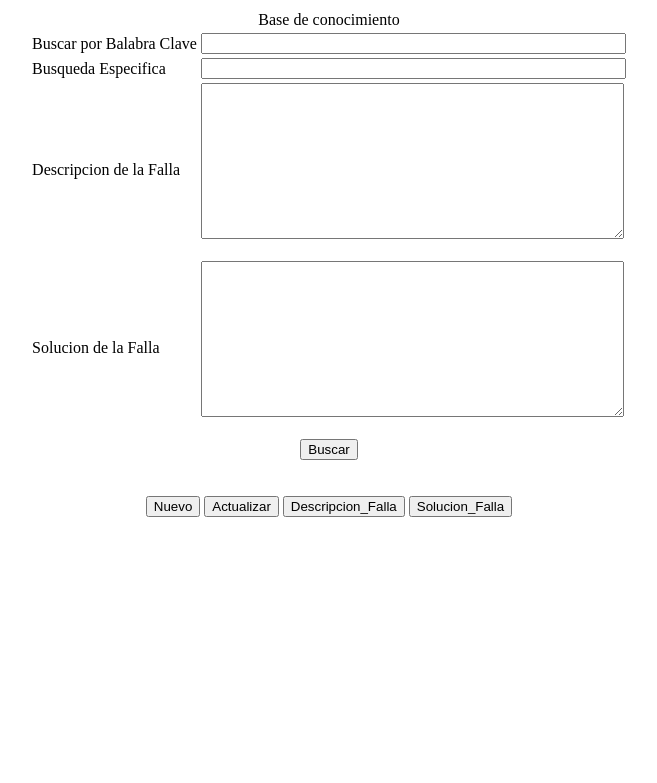
After one commit to ADSI-751314/HelpDesk, a PHP site: page /view/forms/frm_Base_Conocimiento.php in a window 1280 px wide. The commit adds this page. Shown: the top 783 px of the page, without its empty margins (311-968 px from the left). Run offline with PHP 8.4, Linux system fonts and the light colour scheme.

Commit message:
Se incluye fonts y general.js

```diff
--- a/view/css/layout.css
+++ b/view/css/layout.css
@@ -7,7 +7,10 @@ and open the template in the editor.
     Created on : 31-ago-2015, 19:43:19
     Author     : Juan-Buitrago
 */
-
+@font-face{
+	font-family: roboto;
+	src: url(../fonts/Roboto-Condensed.ttf);
+}
 body{
     background-color:appworkspace;
     margin: auto;
--- /dev/null
+++ b/view/forms/frm_Base_Conocimiento.php
@@ -0,0 +1,53 @@
+
+<html>
+	<head>
+		<title> Formulario Buscar </title>
+
+	</head>
+	<body>
+		<form name="frmBuscar.php">
+			<table class="fondo" align="center">
+
+			<tr>
+				<td colspan="2" align="center" class="textos"> Base de conocimiento </td>
+
+			</tr>
+			<tr>
+				<td class="textos"> Buscar por Balabra Clave </td>
+				<td><input type="text"name="txtBuscar_Clave" size="50"maxlength="100"></td>
+
+			</tr>
+			<tr>
+				<td class="textos"> Busqueda Especifica </td>
+				<td> <input type="text"name="txtBuscar_especifica" size="50"maxlength="100"></td>
+
+			</tr>
+			<tr>
+				<td class="textos"> Descripcion de la Falla </td>
+				<td> <textarea id= "textarea" name="descripion_falla" rows="10"cols="50"> </textarea><br><br></td>
+
+			</tr>
+			<tr>
+				<td class="textos"> Solucion de la Falla </td>
+				<td> <textarea id= "textarea" name="Solucion_falla" rows="10"cols="50"> </textarea><br><br></td>
+
+			</tr>
+			<tr align="center">
+
+				<td colspan="4">
+				<input type="submit" name="btnBuscar" size="10" value="Buscar" class="textos" cellpadding="center"><br><br><br>
+				<input type="submit" name="btnNuevo" size="10" value="Nuevo" class="textos">
+				<input type="submit" name="btnActualizar" size="10" value="Actualizar" class="textos">
+				<input type="submit" name="btnDescripcion_Falla" size="20" value="Descripcion_Falla" class="textos">
+				<input type="submit" name="btnSolucion_Falla" size="10" value="Solucion_Falla" class="textos">
+
+
+
+			</table>
+	</form>
+
+
+
+	</body>
+
+</html>
--- /dev/null
+++ b/view/js/general.js
@@ -0,0 +1,3 @@
+$(document).ready(function(){
+	//...
+});
```
Also changed, not shown: view/forms/frm_reportes.php (added, +7 -0 lines), view/fonts/Roboto-Condensed.ttf (added).
